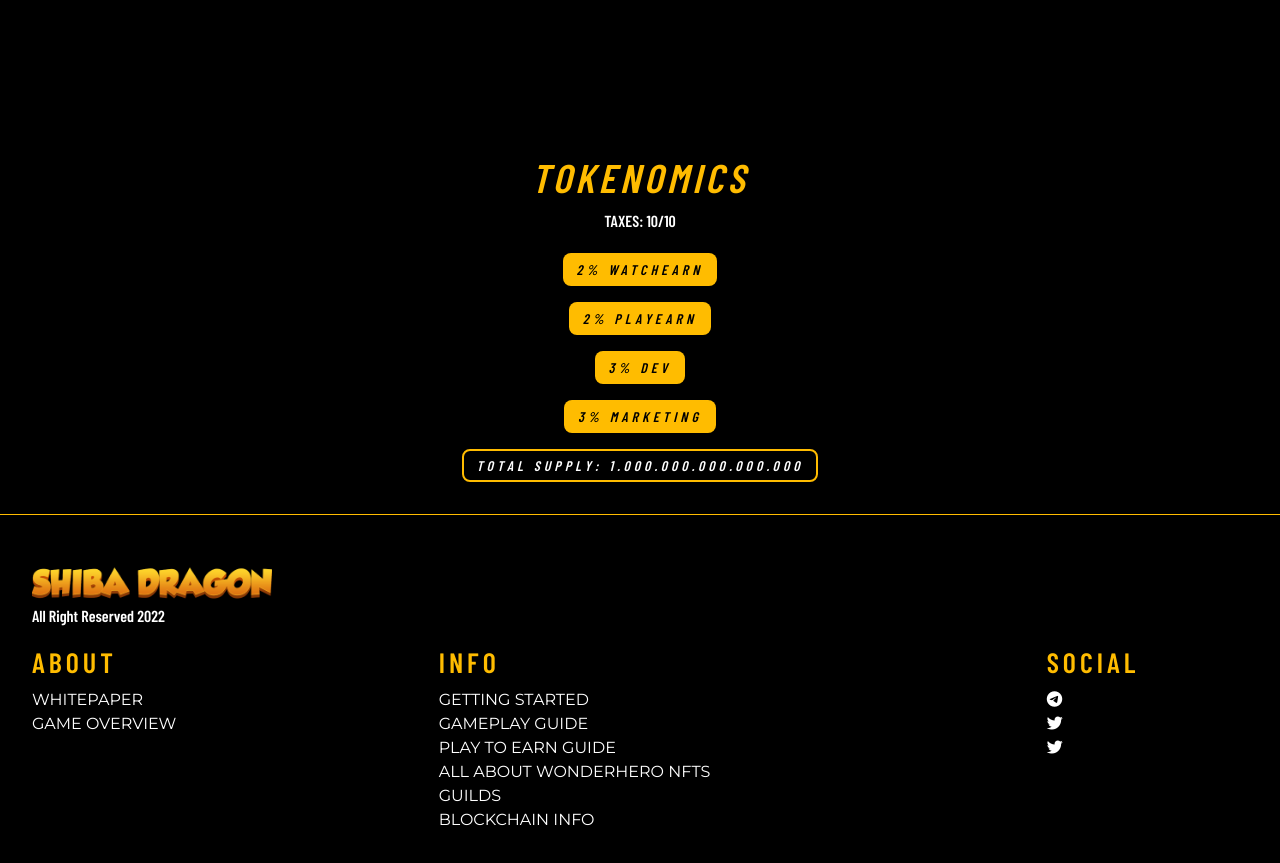
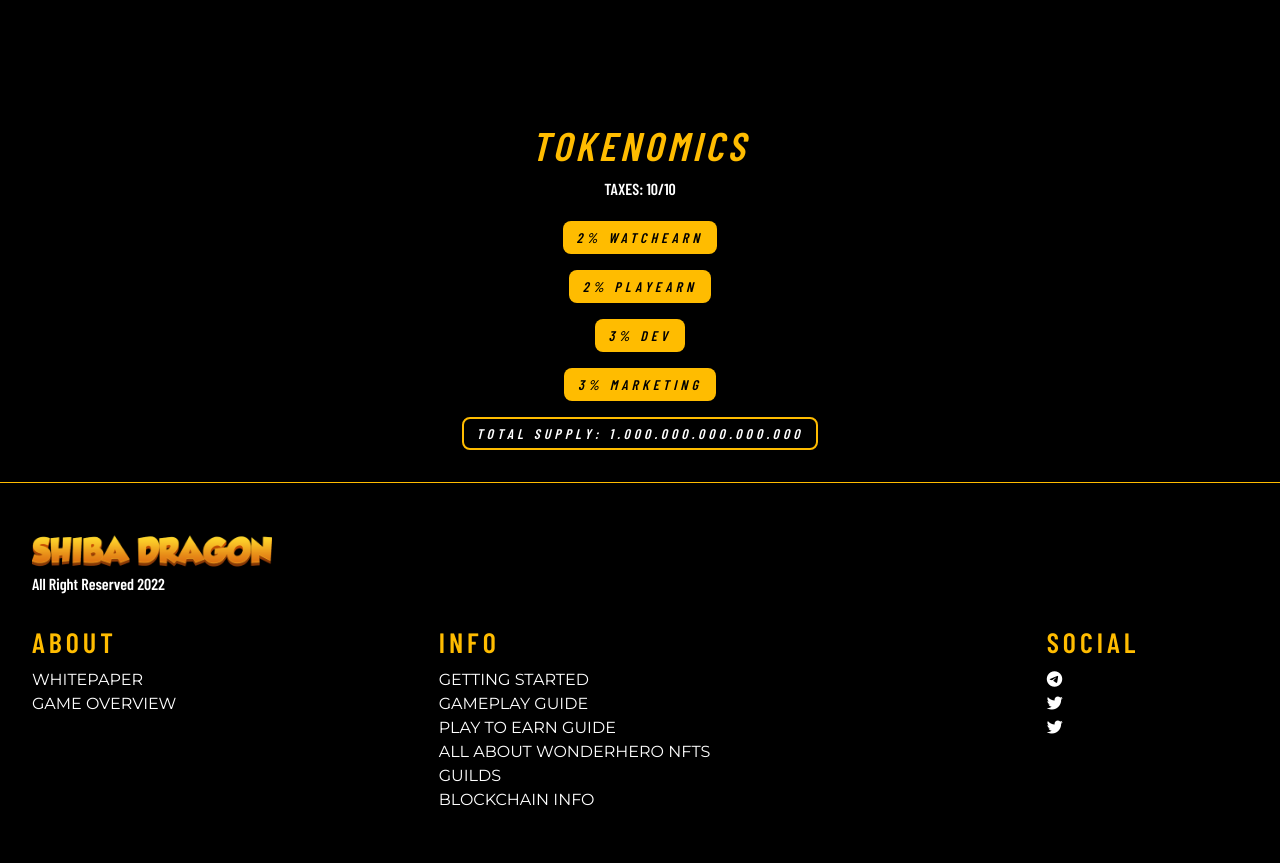
Before and after one commit to Arc9067/shiba-dragon, a plain HTML site: page index.html in a window 1280 px wide. Shown: the part 4079-4942 px from the top of the page. Drawn offline with nearby package versions, Linux system fonts and the light colour scheme; a web font is replaced by a local one.

Commit message:
first commit

```diff
--- a/Assets/Sass/style.scss
+++ b/Assets/Sass/style.scss
@@ -597,7 +597,7 @@ end Navbar
   background-color: #000;
   display: grid;
   place-items: center;
-  margin-top: 2rem;
+//   margin-top: 2rem;
 
   .inner-tokenomics {
     // background-color: green;
@@ -679,6 +679,7 @@ footer {
         grid-template-columns: 1fr 1.5fr 0.5fr;
         padding-bottom: 2rem;
         gap: var(--spacing);
+        margin-top: 2rem;
 
         ul{
             h3{
@@ -690,6 +691,10 @@ footer {
                 font-family: var(--mont);
                 font-weight: 400;
                 text-transform: uppercase;
+
+                a{
+                    color: inherit;
+                }
             }
         }
 
--- a/index.html
+++ b/index.html
@@ -279,9 +279,9 @@
           </ul>
           <ul>
             <h3>social</h3>
-              <li><i class="fa-brands fa-telegram"></i></li>
-              <li><i class="fa-brands fa-twitter"></i></li>
-              <li><i class="fa-brands fa-twitter"></i></li>
+              <li><a href="#"><i class="fa-brands fa-telegram"></i></a></li>
+              <li><a href="#"><i class="fa-brands fa-twitter"></i></a></li>
+              <li><a href="#"><i class="fa-brands fa-twitter"></i></a></li>
           </ul>
         </div>
       </div>
```
Also changed, not shown: Assets/Sass/style.css, 1 other file.
